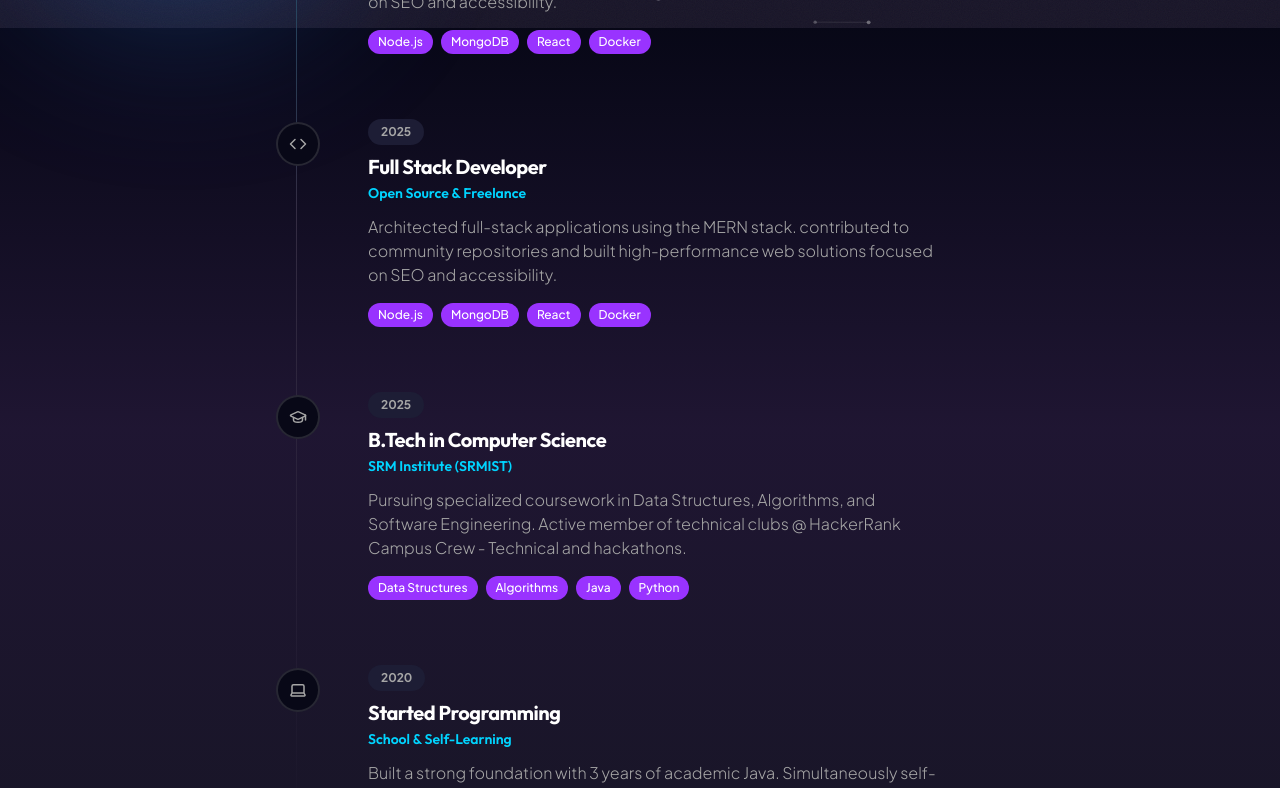
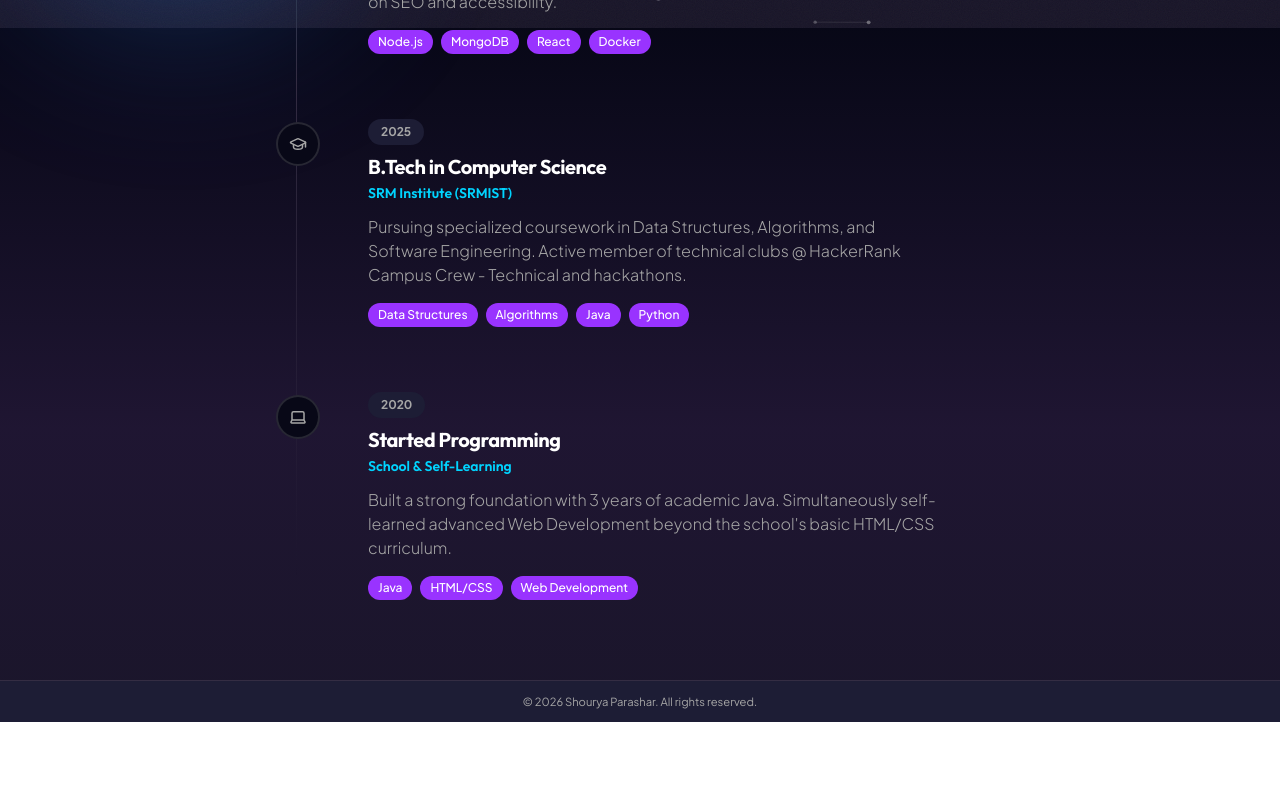
Before and after one commit to im-shourya/portfolio, a React (Vite) app: page /experience in a window 1280 px wide. Shown: the part 772-1560 px from the top of the page. After the commit the page ends 1494 px from the top, so only its background shows below. Built offline with nearby package versions, Linux system fonts and the light colour scheme; the HTML template or start-up script is replaced by a standard one.

Commit message:
Experience Updated

```diff
--- a/src/pages/Experience.tsx
+++ b/src/pages/Experience.tsx
@@ -13,15 +13,6 @@ const timeline = [
     tags: ["Next.js", "PostgreSQL", "System Design", "Entrepreneurship"],
     icon: Rocket,
     current: true, // Special highlighting for current role
-  },
-  {
-    id: 2,
-    year: "2025",
-    title: "Full Stack Developer",
-    organization: "Open Source & Freelance",
-    description: "Architected full-stack applications using the MERN stack. contributed to community repositories and built high-performance web solutions focused on SEO and accessibility.",
-    tags: ["Node.js", "MongoDB", "React", "Docker"],
-    icon: Code,
   },
   {
     id: 2,
```
